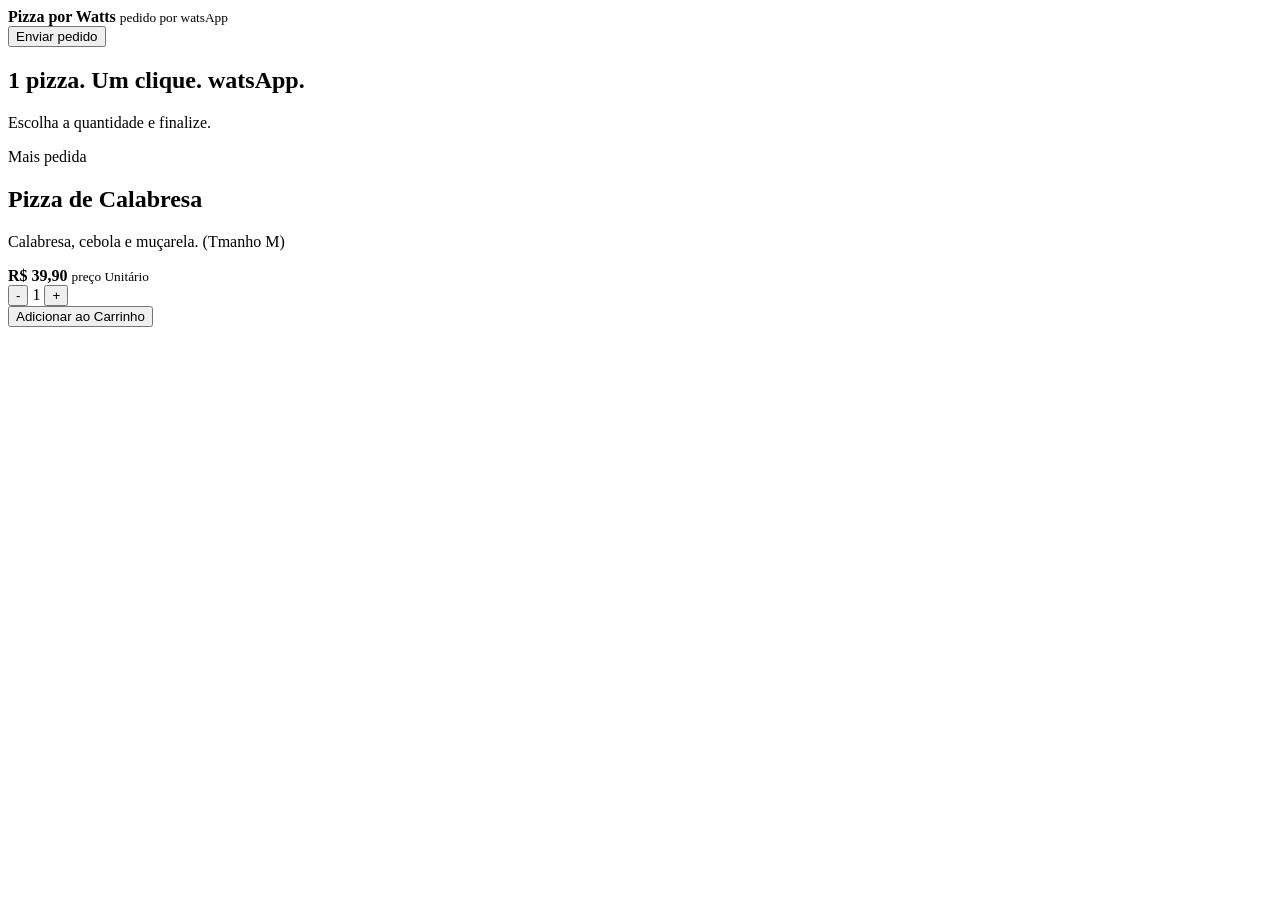
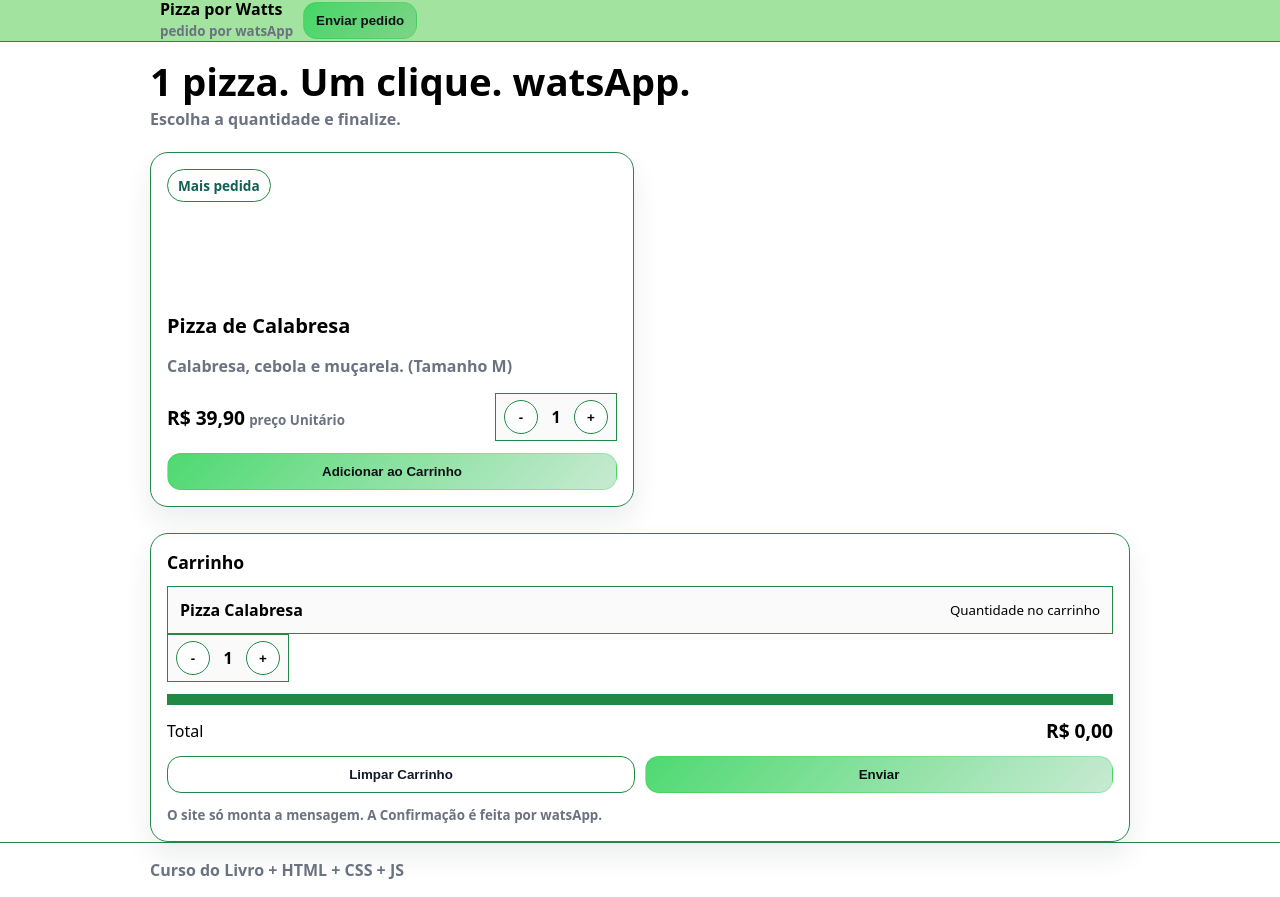
Before and after one commit to Dudalopesvi/Projetos-pessoais, a plain HTML site: page index.html in a window 1280 px wide. Before the commit the page ends 800 px from the top, so only its background shows below. Drawn offline with Linux system fonts and the light colour scheme; a web font is replaced by a local one.

Commit message:
criados os botões de limpar carrinho e enviar para o watts 70% do css feito e html acabado.

```diff
--- a/index.html
+++ b/index.html
@@ -1,5 +1,6 @@
 <!DOCTYPE html>
 <html lang="pt-br">
+
 <head>
     <meta charset="UTF-8">
     <meta name="viewport" content="width=device-width, initial-scale=1.0">
@@ -8,8 +9,9 @@
     <link rel="preconnect" href="https://fonts.googleapis.com">
     <link rel="preconnect" href="https://fonts.gstatic.com" crossorigin>
     <link rel="stylesheet" href="style.css">
-<link rel="stylesheet" href="https://fonts.google.com/share?selection.family=Inter:ital,opsz,wght@0,14..32,100..900;1,14..32,100..900">
+
 </head>
+
 <body>
     <header class="top">
         <div class="wrap">
@@ -42,7 +44,7 @@
             <article class="card">
                 <div class="tag">Mais pedida</div>
                 <h2 id="pizzaName">Pizza de Calabresa</h2>
-<p class="desc">Calabresa, cebola e muçarela. (Tmanho M)</p>
+                <p class="desc">Calabresa, cebola e muçarela. (Tamanho M)</p>
 
                 <div class="row">
                     <div class="price">
@@ -51,7 +53,7 @@
 
                     </div>
 
-    <div class="qty" arial-label="Quantidade do Cardápio"   >
+                    <div class="qty" arial-label="Quantidade do Cardápio">
                         <button class="icon" id="menuMinus" type="button" arial-label="Diminuir">-</button>
                         <span class="num" id="menuQty">1</span>
                         <button class="icon" id="menuPlus" type="button" arial-label="Aumentar">+</button>
@@ -62,8 +64,47 @@
 
         </section>
 
+        <!-- Carrinho -->
+        <aside class="card card--soft">
+            <h3>Carrinho</h3>
+            <div class="cartLine">
+                <strong id="CartTitle">Pizza Calabresa</strong>
+                <small>Quantidade no carrinho</small>
+
+            </div>
+
+
+            <div class="qty" arial-label="Quantidade no carrinho">
+                <button class="icon" id="CartMinus" type="button" arial-label="Diminuir">-</button>
+                <span class="num" id="menuQty">1</span>
+                <button class="icon" id="CartPlus" type="button" arial-label="Aumentar">+</button>
+            </div>
+
+<div class="total">
+<span>Total</span>
+<strong id="totalPrice">R$ 0,00</strong>
+</div>
+
+<div class="actions">
+    <button class="btn" id="clearCart" type="button">Limpar Carrinho</button>
+    <button class="btn btn--primary" id="sendWhats" type="button">Enviar</button>
+</div>
+
+<small class="muted">
+    O site só monta a mensagem. A Confirmação é feita por watsApp.
+</small>
+
+
+        </aside>
+
     </main>
 
 
+<footer class="foot">
+    <div class="wrap muted">Curso do Livro + HTML + CSS + JS</div>
+</footer>
+
+
 </body>
+
 </html>
--- a/style.css
+++ b/style.css
@@ -0,0 +1,269 @@
+:root {
+    --bg: #92e6b5;
+    --card: #fff;
+    --text: #111827;
+    --muted: #6b7280;
+    --line: #228944;
+
+    --tomato: #c33d25;
+    --orange: #f4a261;
+    --mint: #2a9d8f;
+
+    --radius: 18px;
+    --shadow: 0 14px 28px rgba(12, 24, 39, .08);
+
+    --font: system-ui, -apple-system, Segoe UI, Roboto, Arial, sans-serif;
+
+
+
+}
+
+* {
+    box-sizing: border-box;
+}
+
+html,
+body {
+    height: 100%;
+}
+
+body {
+    margin: 0;
+    font-family: var(--font);
+    background:
+        radial-gradient(800px 360px at 20% -10%, rgba(230, 57, 70, .14), tranparent 60%),
+        radial-gradient(800px 360px at 85% -10%, rgba(244, 162, 97, .18), tranparent 60%),
+        var(--bg);
+
+
+}
+
+.wrap {
+    max-width: min(980px, calc(100% - 32px));
+    margin: 0 auto;
+
+}
+
+.top {
+    position: sticky;
+    top: 0;
+    z-index: 10;
+    background: rgba(146, 223, 144, 0.86);
+    border-bottom: 1px solid var(--line);
+    backdrop-filter: blur(10px);
+}
+
+.top.wrap {
+    display: flex;
+    align-items: center;
+    justify-content: space-between;
+    gap: 12px;
+    padding: 14px 0;
+}
+
+.brand {
+    display: flex;
+    align-items: center;
+    gap: 10px;
+
+}
+
+.brand__dot {
+    width: 12px;
+    height: 12px;
+    border: 999px;
+    background: linear-gradient(135deg, var(--tomato), var(--orange));
+    box-shadow: 0 10px 18px rgba(230, 57, 70, .8);
+}
+
+
+.brand strong {
+    display: block;
+    line-height: 1.2;
+}
+
+
+.brand small {
+    color: var(--muted);
+    font-weight: 700;
+}
+
+
+.hero {
+    padding: 18px 0 8px;
+}
+
+.hero h1 {
+    margin: 0 0 6px;
+    font-size: clamp(1.6rem, 3.2vw, 2.4rem);
+    line-height: 1.1;
+}
+
+
+.hero p {
+    margin: 0;
+    color: var(--muted);
+    font-weight: 700;
+}
+
+.grid {
+    display: grid;
+    grid-template-columns: 1fr 1fr;
+    padding: 14px 0 26px;
+    gap: 12px;
+
+}
+
+.card {
+    background: var(--card);
+    border: 1px solid var(--line);
+    border-radius: var(--radius);
+    box-shadow: var(--shadow);
+    padding: 16px;
+}
+
+
+.card--soft {
+    background: rgba(255, 255, 255, .75);
+}
+
+.tag {
+    display: inline-flex;
+    padding: 6px 10px;
+    border-radius: 999px;
+    border: 1px solid var(--line);
+    color: #135f56;
+    font-weight: 900;
+    font-size: .85rem;
+}
+
+h2 {
+    margin: 110px 0 6px;
+    font-size: 1.25rem;
+}
+
+h3 {
+    margin: 0 0 12px;
+    font-size: 1.1rem;
+}
+
+.desc {
+    margin: 0 0 12 px;
+    color: var(--muted);
+    font-weight: 700;
+    line-height: 1, .45;
+}
+
+.row {
+    display: flex;
+    align-items: center;
+    justify-content: space-between;
+    gap: 12px;
+    margin: 10px 0 12px;
+}
+
+.price strong {
+    font-size: 1.2rem;
+}
+
+.price small {
+    color: var(--muted);
+    font-weight: 800;
+}
+
+.qty {
+    display: inline-flex;
+    align-items: center;
+    gap: 8px;
+    border: 1px solid var(--line);
+    padding: 6px 8px;
+    background: rgba(17, 24, 39, .02);
+}
+
+.icon {
+    width: 34px;
+    height: 34px;
+    border-radius: 999px;
+    background: #fff;
+    border: 1px solid var(--line);
+    cursor: pointer;
+    font-weight: 900;
+}
+
+.num {
+    min-width: 20px;
+    text-align: center;
+    font-weight: 900;
+}
+
+.btn {
+    border: 1px solid var(--line);
+    background: #fff;
+    color: var(--text);
+    padding: 10px 12px;
+    border-radius: 14px;
+    font-weight: 900;
+    cursor: pointer;
+}
+
+.btn--primary {
+    border-color: rgba(26, 190, 29, 0.22);
+    background: linear-gradient(135deg, rgba(59, 213, 97, 0.9), rgba(4, 159, 53, 0.22));
+    color: #0e1117;
+
+}
+
+.btn:disabled{
+    opacity: .55;
+    cursor: not-allowed;
+}
+
+.full{
+    width: 100%;
+}
+
+.muted{color:var(--muted);font-weight: 700;}
+
+.cartLine{
+    display: flex;
+    align-items: center;
+    justify-content: space-between;
+    gap: 12px;
+    padding: 12px;
+    border: 1px solid var(--line);
+    background-color: rgba(17, 24, 39, .02);
+}
+
+.total{
+display: flex;
+align-items: center;
+justify-content: space-between;
+margin: 12px 0  ;
+padding-top: 12px;
+border-top: 11px solid var(--line)  ;
+}
+
+.total strong{
+    font-size: 1.2rem;
+}
+
+.actions {
+    display: grid;
+    grid-template-columns: 1fr 1fr;
+    gap: 10px;
+    margin-bottom: 10px;
+}
+
+.foot{
+    border-top: 1px solid var(--line);
+    padding: 16px 0;
+}
+
+@media(max-width: 820px){
+    .grid{
+        grid-template-columns: 1fr;
+    }
+    .actions{
+        grid-template-columns: 1fr;
+    }
+}
```
Lines whose indentation alone changed are shown as unchanged.
